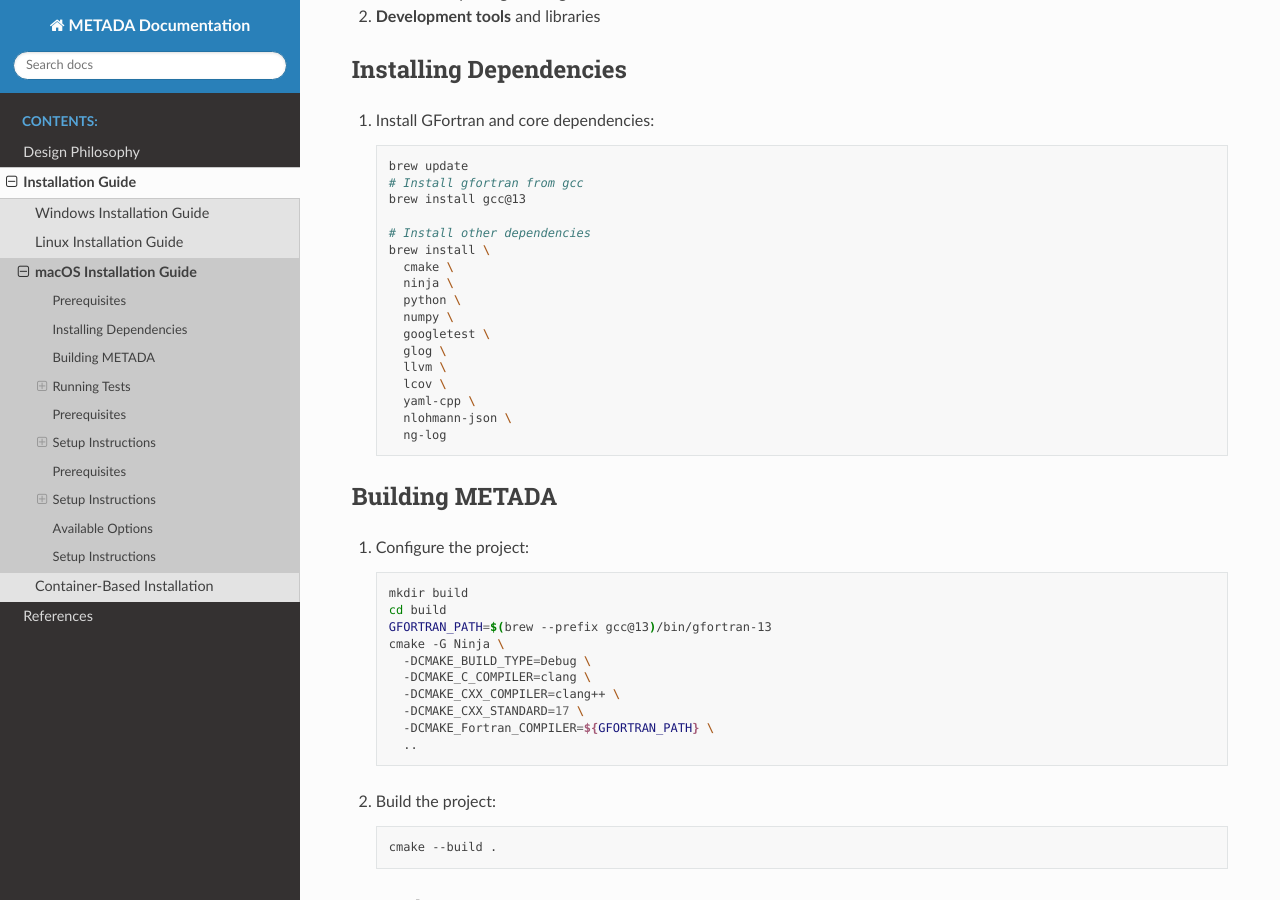
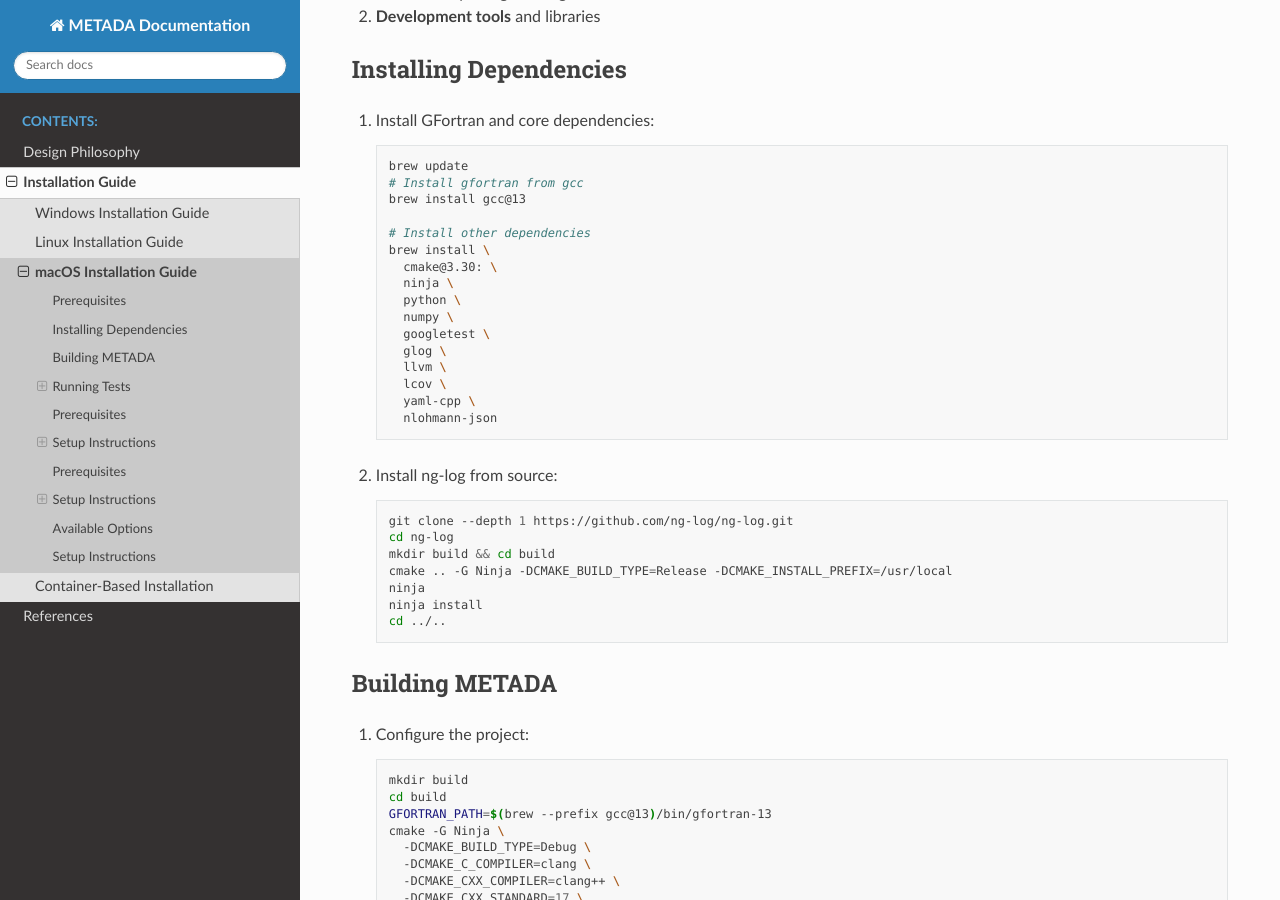
Before and after one commit to open-x-da/metada, a Sphinx documentation site: the page built from docs/sphinx/installation/macos.rst, in a window 1280 px wide and 900 px high, scrolled down 360 px. Built offline with Sphinx 7.4.7 and the Read the Docs theme 3.1.0, drawn with Linux system fonts in a browser that asks for light colours.

Commit message:
Update installation documentation for ng-log integration
- Revised installation steps for ng-log across Linux, macOS, and Windows platforms to include source installation instructions.
- Updated CMake build commands to specify generator and build type options.
- Enhanced troubleshooting section to address potential ng-log issues and ensure proper installation paths are set.

```diff
--- a/docs/sphinx/installation/container.rst
+++ b/docs/sphinx/installation/container.rst
@@ -112,7 +112,6 @@
       :language: dockerfile
       :caption: Dockerfile
 
-
 2. Build the container:
 
    .. code-block:: bash
@@ -180,7 +179,9 @@
 .. code-block:: bash
 
    cd /opt/metada
-   cmake -S . -B build
+   cmake -S . -B build -G Ninja \
+     -DCMAKE_BUILD_TYPE=Debug \
+     -DCMAKE_CXX_STANDARD=17
    cmake --build build -j$(nproc)
    ctest --test-dir build --output-on-failure
 
--- a/docs/sphinx/installation/macos.rst
+++ b/docs/sphinx/installation/macos.rst
@@ -24,7 +24,7 @@
 
       # Install other dependencies
       brew install \
-        cmake \
+        cmake@3.30: \
         ninja \
         python \
         numpy \
@@ -33,8 +33,19 @@
         llvm \
         lcov \
         yaml-cpp \
-        nlohmann-json \
-        ng-log
+        nlohmann-json
+
+2. Install ng-log from source:
+
+   .. code-block:: bash
+
+      git clone --depth 1 https://github.com/ng-log/ng-log.git
+      cd ng-log
+      mkdir build && cd build
+      cmake .. -G Ninja -DCMAKE_BUILD_TYPE=Release -DCMAKE_INSTALL_PREFIX=/usr/local
+      ninja
+      ninja install
+      cd ../..
 
 Building METADA
 ~~~~~~~~~~~~~~~
```
Also changed, not shown: docs/sphinx/installation/linux.rst (+24 -6 lines), docs/sphinx/installation/windows.rst (+7 -1 lines).
